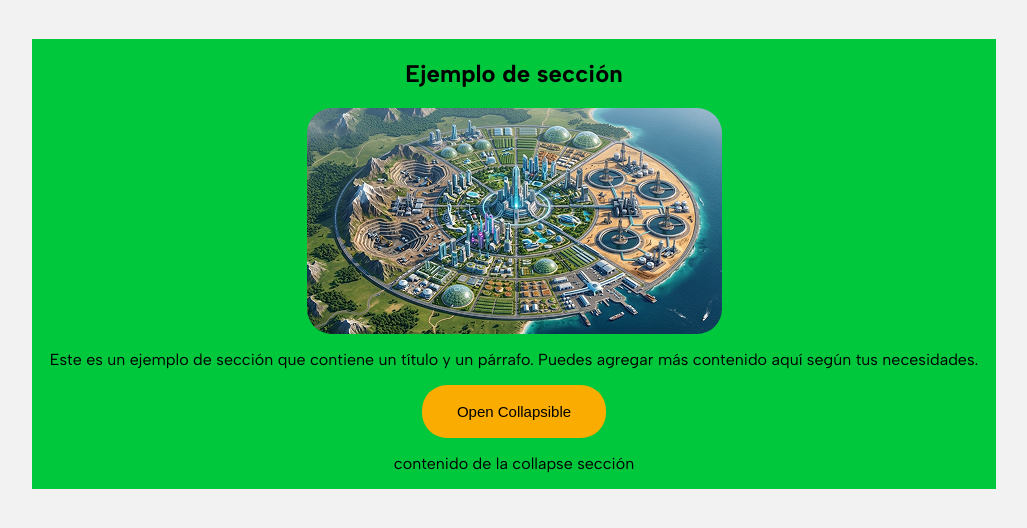
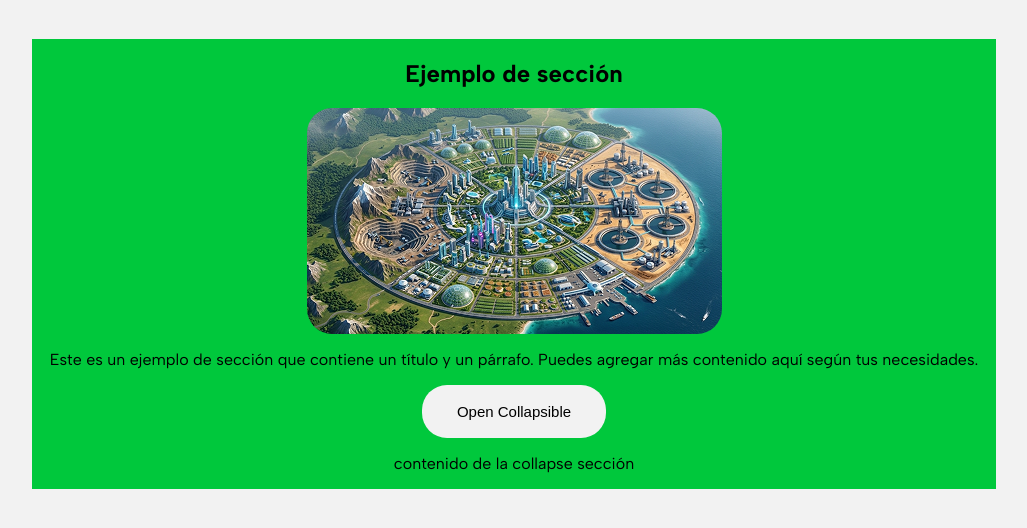
Before and after one commit to CamiloPiamba22/ImaginaryCountry, a plain HTML site: page index.html in a window 1280 px wide. Both pictures are taken after a click on the button "Open Collapsible". Shown: the part 248-776 px from the top of the page, without its empty margins (126-1153 px from the left). Drawn offline with Linux system fonts and the light colour scheme.

Commit message:
feat: add js code from W3SCHOOLL and css class for hiden info

```diff
--- a/index.css
+++ b/index.css
@@ -115,7 +115,7 @@ img {
     border-radius: 25px;
 }
 
-.collapsibleBtn {
+.collapsible {
     padding: 18px 35px;
     border: none;
     border-radius: 25px;
@@ -124,8 +124,18 @@ img {
     font-size: 15px;
 }
 
-.collapsibleBtn:hover {
+.collapsible:hover {
   box-shadow: 0 8px 20px rgba(0, 0, 0, 0.4);
   transform: translateY(-3px);
   cursor: pointer;
 }
+
+.active, .collapsible:hover {
+  background-color: #F2F2F2;
+}
+
+.content {
+  max-height: 0;
+  overflow: hidden;
+  transition: max-height 0.2s ease-out;
+}
--- a/index.html
+++ b/index.html
@@ -27,12 +27,28 @@
     <img src="img/sectionExample/exampleImg.png" alt="description">
     <p>Este es un ejemplo de sección que contiene un título y un párrafo. Puedes agregar más contenido aquí según tus necesidades.</p>
 
-    <button type="button" class="collapsibleBtn bg-yellow">Open Collapsible</button>
+    <button type="button" class="collapsible bg-yellow">Open Collapsible</button>
 <div class="content">
   <p>contenido de la collapse sección</p>
 </div>
 
 </section>
 </div>
+<script>
+var coll = document.getElementsByClassName("collapsible");
+var i;
+
+for (i = 0; i < coll.length; i++) {
+  coll[i].addEventListener("click", function() {
+    this.classList.toggle("active");
+    var content = this.nextElementSibling;
+    if (content.style.maxHeight){
+      content.style.maxHeight = null;
+    } else {
+      content.style.maxHeight = content.scrollHeight + "px";
+    }
+  });
+}
+</script>
 </body>
 </html>
```
